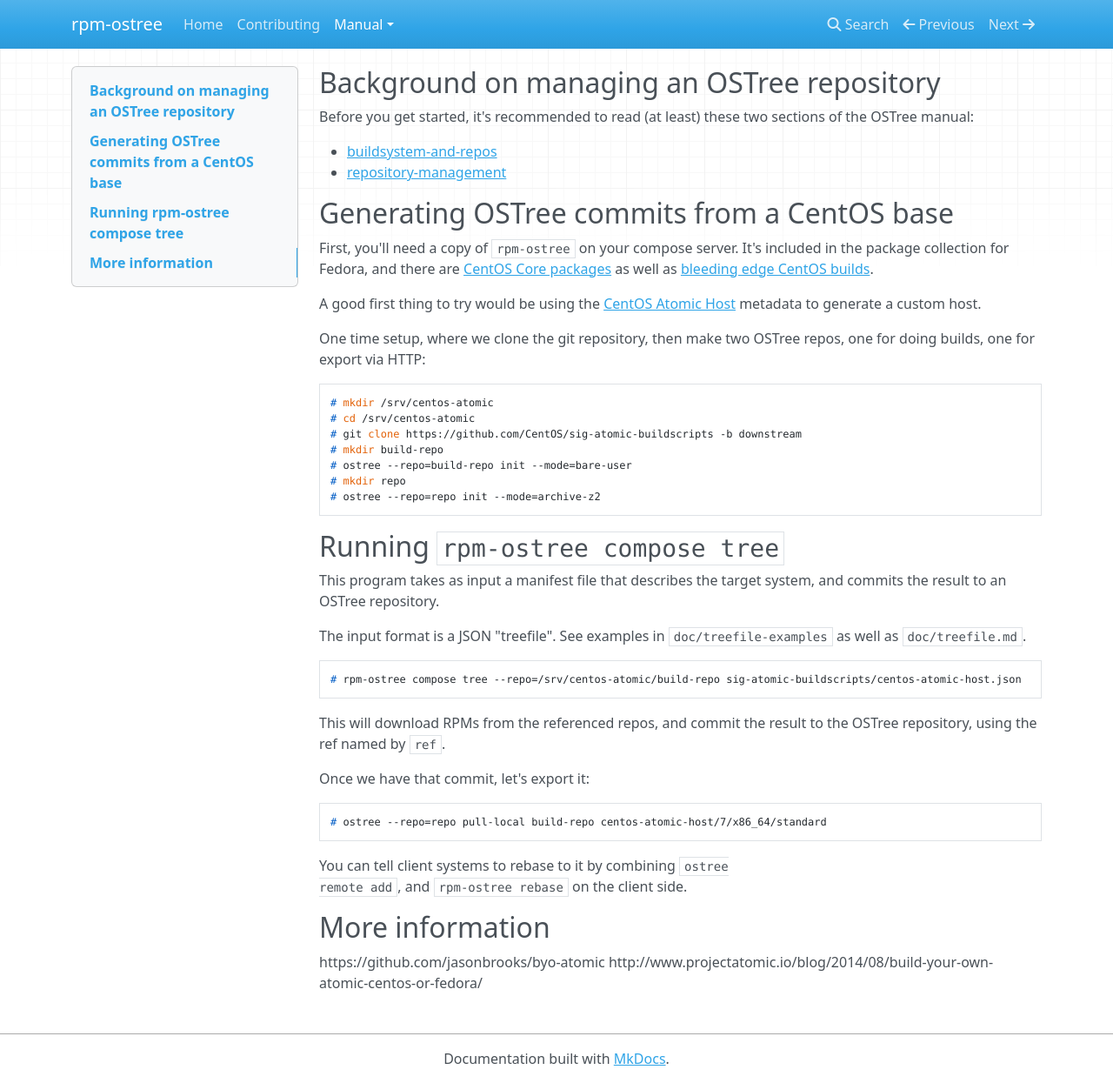
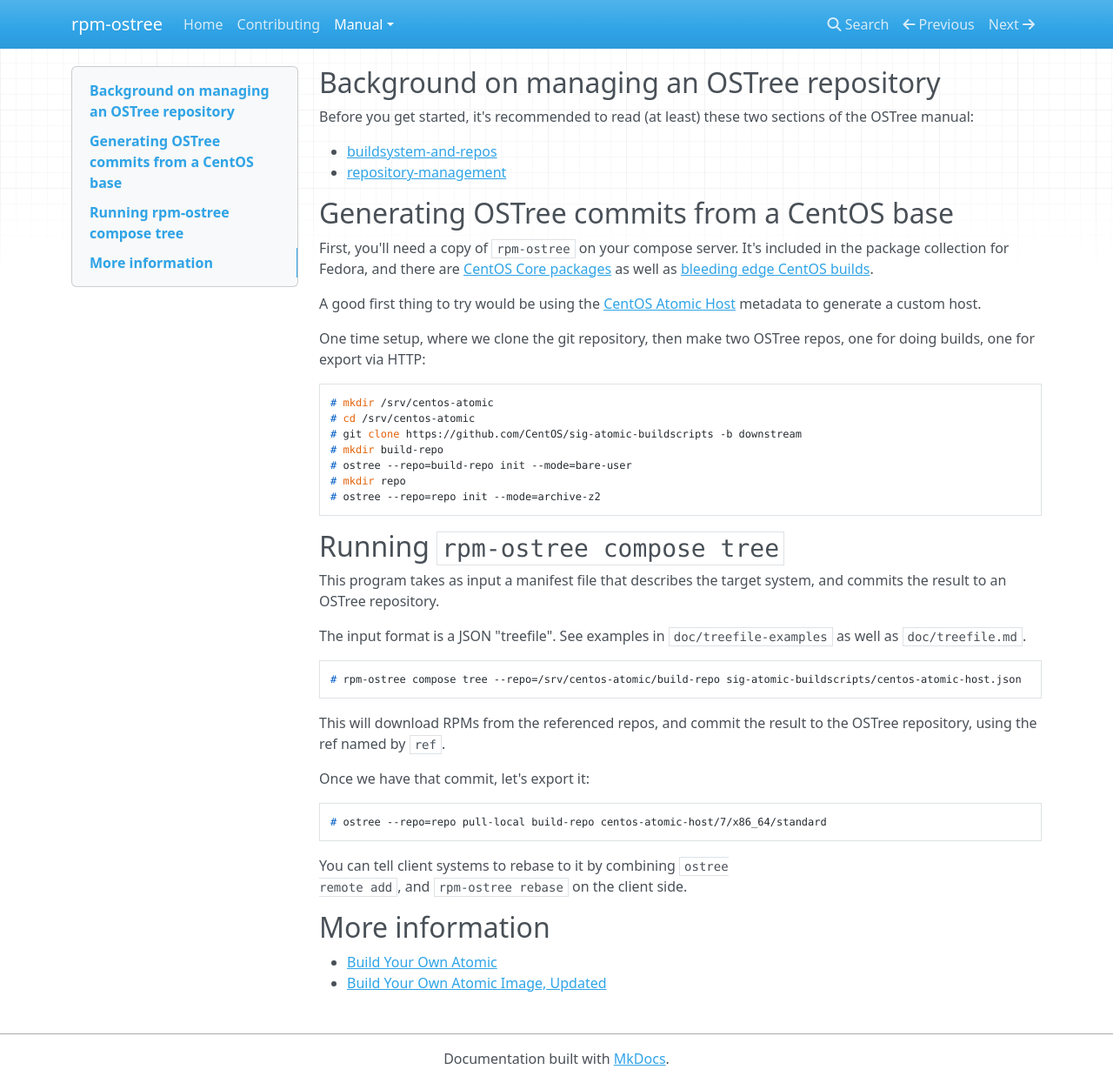
Before and after one commit to coreos/rpm-ostree, an MkDocs documentation site: the page built from docs/manual/compose-server.md, in a window 1280 px wide and 1245 px high. Shown: the whole window at 87% size. Built offline with MkDocs 1.6.1, drawn with Linux system fonts in a browser that asks for light colours; nearby versions of some CDN libraries; old or Windows-style settings are respelled for this version of MkDocs.

Commit message:
Links for more information Closes: #351 Approved by: cgwalters

```diff
--- a/docs/manual/compose-server.md
+++ b/docs/manual/compose-server.md
@@ -56,5 +56,5 @@
 
 ## More information
 
-https://github.com/jasonbrooks/byo-atomic
-http://www.projectatomic.io/blog/2014/08/build-your-own-atomic-centos-or-fedora/
+  * [Build Your Own Atomic](https://github.com/jasonbrooks/byo-atomic)
+  * [Build Your Own Atomic Image, Updated](http://www.projectatomic.io/blog/2014/08/build-your-own-atomic-centos-or-fedora/)
```
